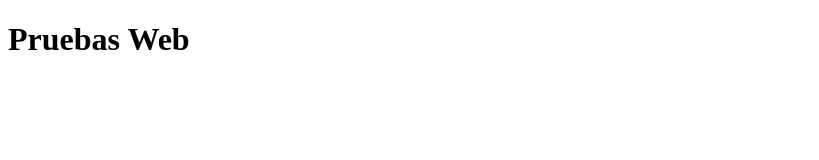
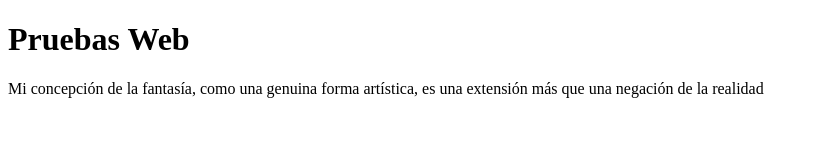
Before and after one commit to anderdefector/web, a plain HTML site: page index.html in a window 1280 px wide. Shown: the whole page, without its empty margins (0-819 px from the left). Drawn offline with Linux system fonts and the light colour scheme.

Commit message:
Parrafo
se agrego

```diff
--- a/index.html
+++ b/index.html
@@ -8,5 +8,8 @@
     </head>
     <body>
         <h1>Pruebas Web</h1>
+        <p>Mi concepción de la fantasía, como una genuina forma artística,
+            es una extensión más que una negación de la realidad
+        </p>
     </body>
 </html>
```
